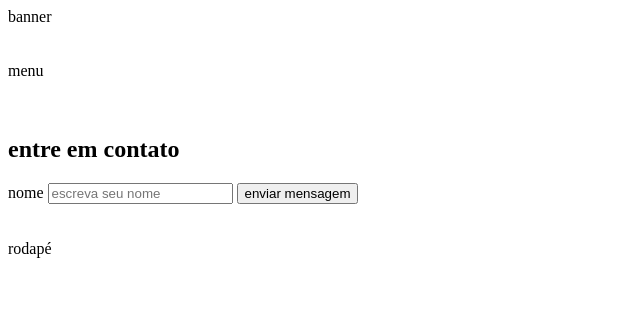
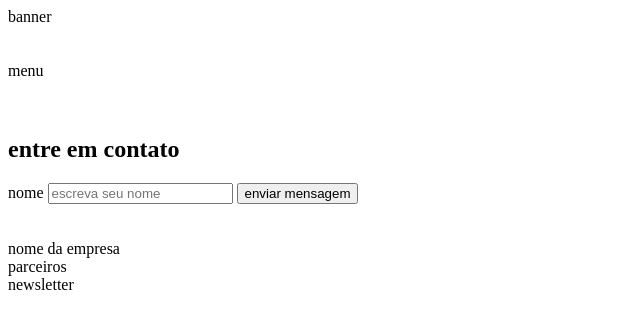
Before and after one commit to vitoriaAlbuquerque07/formulario-contato, a plain HTML site: page index.html in a window 1280 px wide. Shown: the whole page, without its empty margins (0-640 px from the left). Drawn offline with Linux system fonts and the light colour scheme.

Commit message:
adcionado o footer

```diff
--- a/index.html
+++ b/index.html
@@ -29,6 +29,10 @@
 
 
     </main>
-    <footer>rodapé</footer>
+    <footer>
+        <div>nome da empresa</div>
+        <div>parceiros</div>
+        <div>newsletter</div>
+    </footer>
 </body>
 </html>
```
